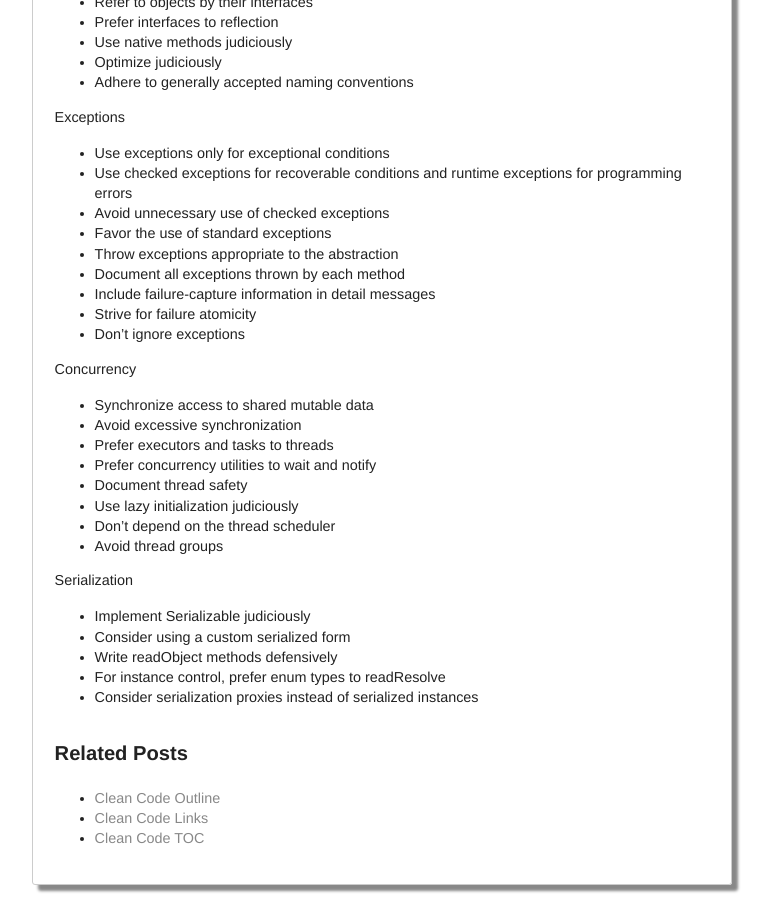
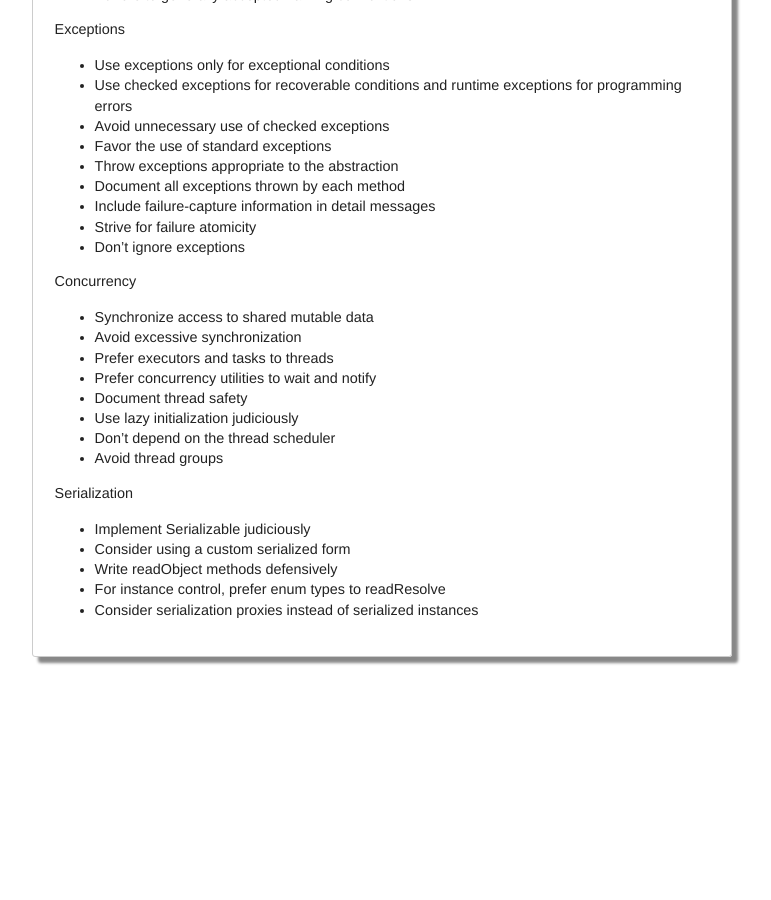
Before and after one commit to woj-tek/petozoltan.github.io, a Jekyll site: the page built from _posts/2016-08-19-effective-java-toc.md, in a window 1280 px wide and 900 px high, scrolled down 1729 px. Shown: the whole window, without its empty margins (258-1029 px from the left). Built offline with Jekyll 4.4.1, drawn with Linux system fonts in a browser that asks for light colours; after the commit the page ends 2400 px from its top, so only the background shows below that; some of the changed text lies outside the part shown.

Commit message:
Update 2016-08-19-effective-java-toc.md

```diff
--- a/_posts/2016-08-19-effective-java-toc.md
+++ b/_posts/2016-08-19-effective-java-toc.md
@@ -3,13 +3,6 @@
 title: "Effective Java TOC"
 date: 2016-08-19
 ---
-
-***
-
-* TOC
-{:toc}
-
-***
 
 The table of contents of the book [Effective Java by Joshua Bloch (2nd edition, 2008)](https://www.amazon.com/Effective-Java-2nd-Joshua-Bloch/dp/3). It is a good overview of the rules recommended by the book.
 
@@ -122,9 +115,3 @@
 * Write readObject methods defensively
 * For instance control, prefer enum types to readResolve
 * Consider serialization proxies instead of serialized instances
-
-### Related Posts
-
-* [Clean Code Outline](https://petozoltan.github.io/2016/08/19/clean-code-outline.html)
-* [Clean Code Links](https://petozoltan.github.io/2016/08/20/clean-code-links.html)
-* [Clean Code TOC](https://petozoltan.github.io/2016/08/19/clean-code-toc.html)
```
